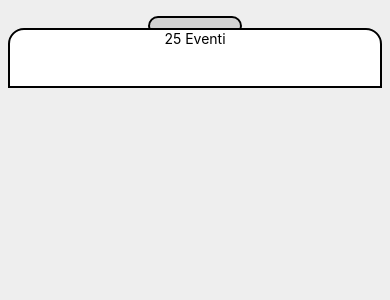
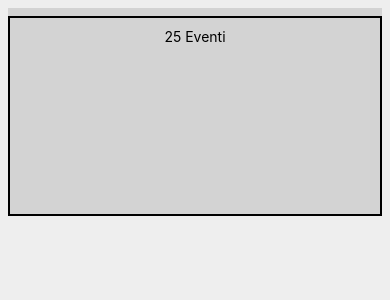
Before and after one commit to alestroc/Countly, a React Native app: screen / in a window 390 px wide. Shown: the top 300 px of the page. Built offline with nearby package versions, Linux system fonts and the light colour scheme.

Commit message:
animazione base cardForYou

```diff
--- a/src/components/cardForYou.tsx
+++ b/src/components/cardForYou.tsx
@@ -1,12 +1,32 @@
 import {StyleSheet, Text, TouchableOpacity, View} from 'react-native';
 import React from 'react';
-import Animatedfrom, {useSharedValue} from 'react-native-reanimated';
+import Animated, {
+  useSharedValue,
+  useAnimatedStyle,
+  withSpring,
+} from 'react-native-reanimated';
 
 const CardForYou = ({nEventi}: {nEventi: string}) => {
+  const height = useSharedValue(150);
+
+  const handlePress = () => {
+    height.value = withSpring(height.value + 50);
+    console.log('Premuto');
+  };
+
+  const animatedStyle = useAnimatedStyle(() => {
+    return {
+      height: height.value,
+    };
+  });
+
   return (
     <View style={styles.main}>
-      <TouchableOpacity style={styles.config1} />
-      <Text style={styles.config2}>{nEventi} Eventi</Text>
+      <Animated.View style={[styles.animatedView, animatedStyle]}>
+        <TouchableOpacity onPress={handlePress} style={styles.config1}>
+          <Text style={styles.config2}>{nEventi} Eventi</Text>
+        </TouchableOpacity>
+      </Animated.View>
     </View>
   );
 };
@@ -19,25 +39,21 @@ const styles = StyleSheet.create({
     width: '100%',
     bottom: 0,
   },
+  animatedView: {
+    width: '100%',
+    backgroundColor: 'lightgrey',
+  },
   config1: {
     borderWidth: 2,
-
     position: 'relative',
     top: 8,
     backgroundColor: 'lightgrey',
-    height: 20,
-    width: '25%',
+    height: 200,
+    width: '100%',
     alignSelf: 'center',
-    borderRadius: 16,
   },
   config2: {
-    borderWidth: 2,
-
-    borderTopRightRadius: 16,
-    borderTopLeftRadius: 16,
-    backgroundColor: 'white',
-    height: 60,
     textAlign: 'center',
-    textAlignVertical: 'center',
+    marginTop: 10,
   },
 });
```
